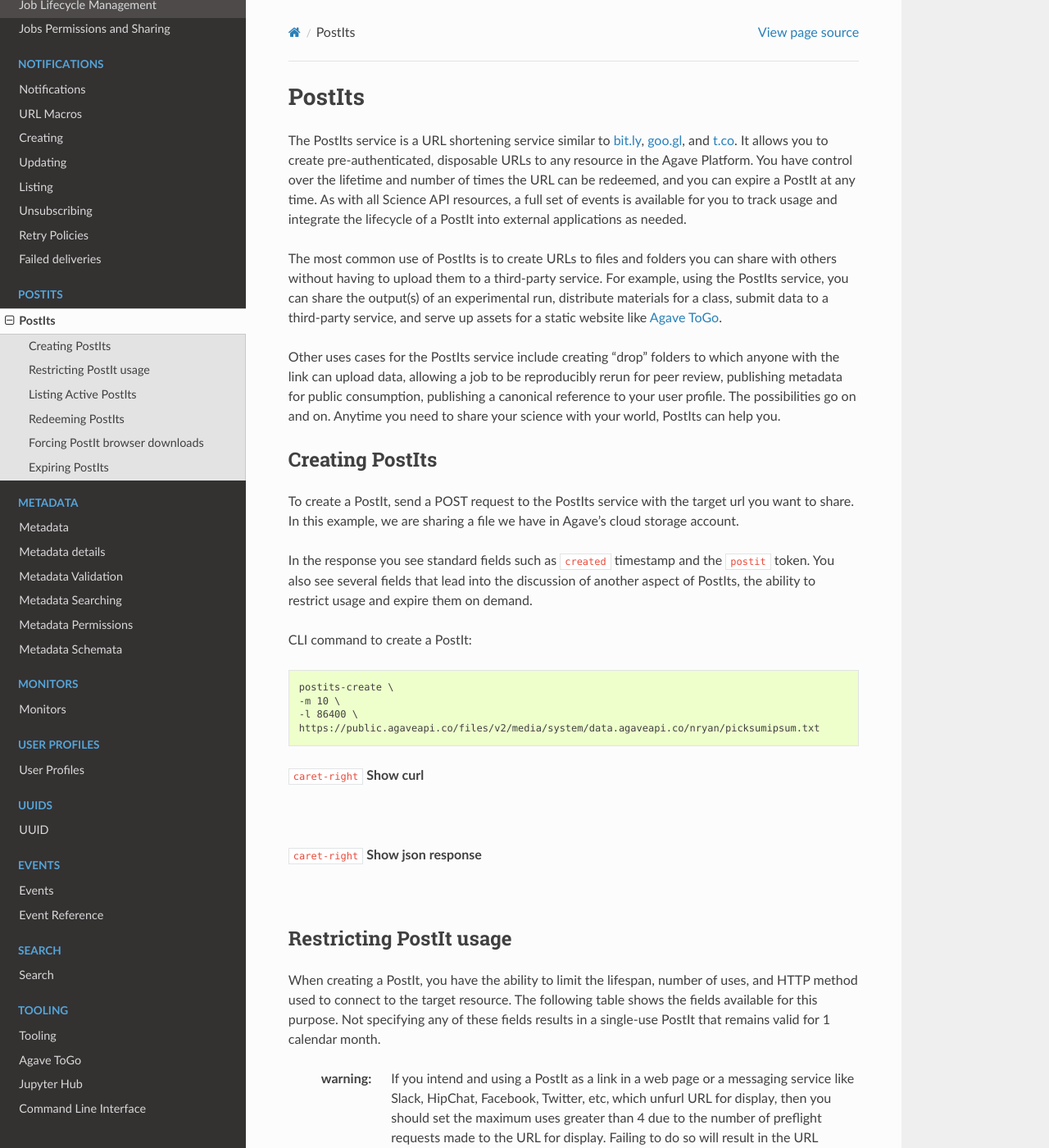
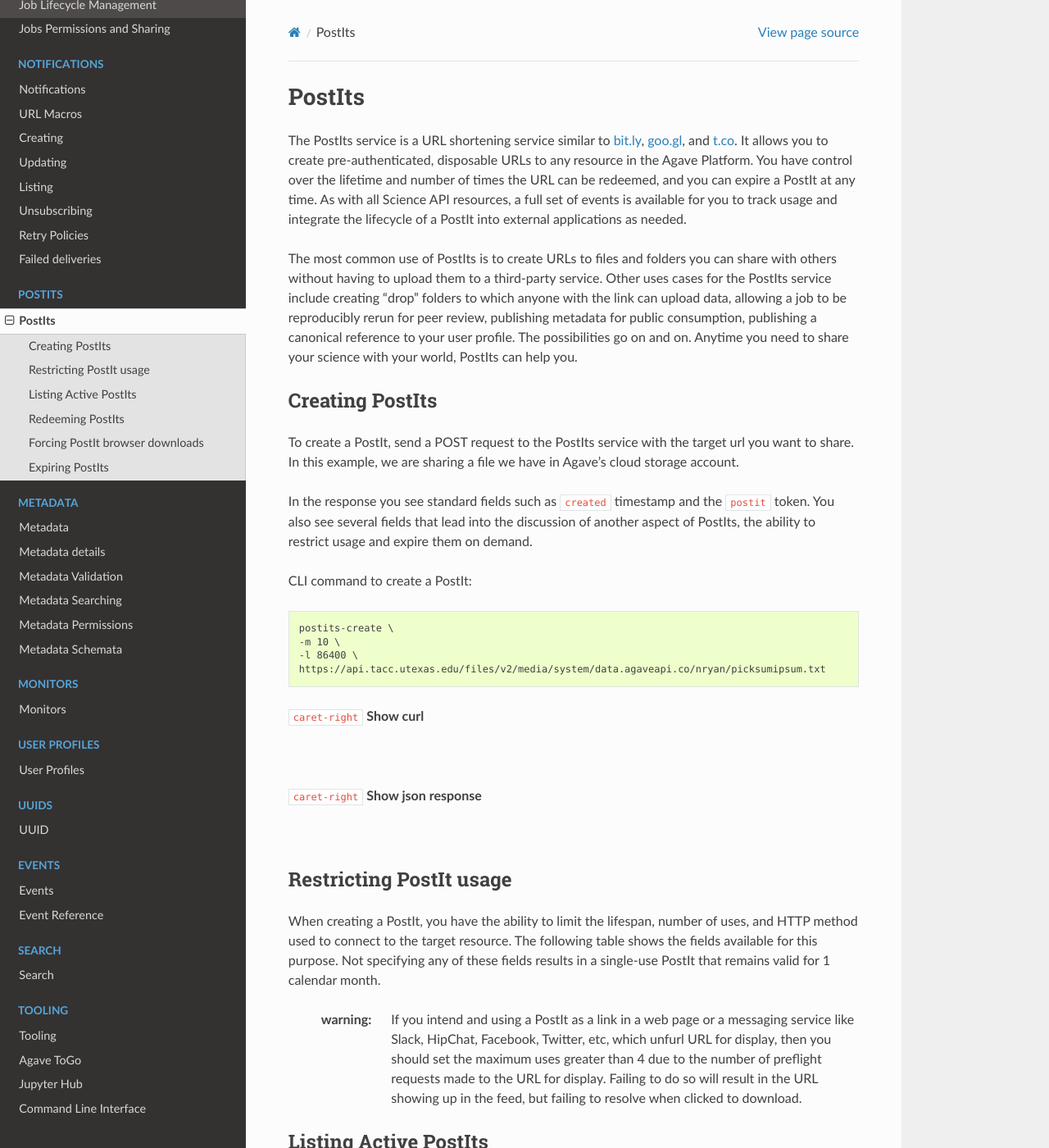
Before and after one commit to TACC-Cloud/agave-docs, a Sphinx documentation site: the page built from docs/agave/guides/postits/introduction.rst, in a window 1280 px wide and 1400 px high. Shown: the whole window at 82% size. Built offline with Sphinx 7.4.7 and the Read the Docs theme 2.0.0, drawn with Linux system fonts in a browser that asks for light colours; cross-references to code outside the pages are shown as plain code; some of the changed lines change nothing that is shown; some of the changed text lies outside the part shown.

Commit message:
Update introduction.rst

```diff
--- a/docs/agave/guides/postits/introduction.rst
+++ b/docs/agave/guides/postits/introduction.rst
@@ -7,9 +7,7 @@ PostIts
 
 The PostIts service is a URL shortening service similar to `bit.ly <https://bit.ly>`_\ , `goo.gl <https://goo.gl/>`_\ , and `t.co <http://t.co>`_. It allows you to create pre-authenticated, disposable URLs to any resource in the Agave Platform. You have control over the lifetime and number of times the URL can be redeemed, and you can expire a PostIt at any time. As with all Science API resources, a full set of events is available for you to track usage and integrate the lifecycle of a PostIt into external applications as needed.
 
-The most common use of PostIts is to create URLs to files and folders you can share with others without having to upload them to a third-party service. For example, using the PostIts service, you can share the output(s) of an experimental run, distribute materials for a class, submit data to a third-party service, and serve up assets for a static website like `Agave ToGo <https://togo.agaveapi.co/>`_.
-
-Other uses cases for the PostIts service include creating "drop" folders to which anyone with the link can upload data, allowing a job to be reproducibly rerun for peer review, publishing metadata for public consumption, publishing a canonical reference to your user profile. The possibilities go on and on. Anytime you need to share your science with your world, PostIts can help you.
+The most common use of PostIts is to create URLs to files and folders you can share with others without having to upload them to a third-party service. Other uses cases for the PostIts service include creating "drop" folders to which anyone with the link can upload data, allowing a job to be reproducibly rerun for peer review, publishing metadata for public consumption, publishing a canonical reference to your user profile. The possibilities go on and on. Anytime you need to share your science with your world, PostIts can help you.
 
 Creating PostIts
 ----------------
@@ -25,7 +23,7 @@ CLI command to create a PostIt:
    postits-create \
    -m 10 \
    -l 86400 \
-   https://public.agaveapi.co/files/v2/media/system/data.agaveapi.co/nryan/picksumipsum.txt
+   https://api.tacc.utexas.edu/files/v2/media/system/data.agaveapi.co/nryan/picksumipsum.txt
 
 .. container:: foldable
 
@@ -41,8 +39,8 @@ CLI command to create a PostIt:
           -d "lifetime=3600" \
           -d "maxUses=10" \
           -d "method=GET" \
-          -d "url=https://public.agaveapi.co/files/v2/media/system/data.agaveapi.co/nryan/picksumipsum.txt" \
-          'https://public.agaveapi.co/postits/v2/?pretty=true'
+          -d "url=https://api.tacc.utexas.edu/files/v2/media/system/data.agaveapi.co/nryan/picksumipsum.txt" \
+          'https://api.tacc.utexas.edu/postits/v2/?pretty=true'
 |
 
 .. container:: foldable
@@ -63,17 +61,17 @@ CLI command to create a PostIt:
         "remainingUses":10,
         "postit":"f61256c53bf3744185de4ac6c0c839b4",
         "noauth":false,
-        "url":"https://public.agaveapi.co/files/v2/media/system/data.agaveapi.co//home/nryan/picksumipsum.txt",
+        "url":"https://api.tacc.utexas.edu/files/v2/media/system/data.agaveapi.co//home/nryan/picksumipsum.txt",
         "method":"GET",
         "_links":{
           "self":{
-            "href":"https://public.agaveapi.co/postits/v2/f61256c53bf3744185de4ac6c0c839b4"
+            "href":"https://api.tacc.utexas.edu/postits/v2/f61256c53bf3744185de4ac6c0c839b4"
           },
           "profile":{
-            "href":"https://public.agaveapi.co/profiles/v2/nryan"
+            "href":"https://api.tacc.utexas.edu/profiles/v2/nryan"
           },
           "file":{
-            "href":"https://public.agaveapi.co/files/v2/media/system/data.agaveapi.co//home/nryan/picksumipsum.txt"
+            "href":"https://api.tacc.utexas.edu/files/v2/media/system/data.agaveapi.co//home/nryan/picksumipsum.txt"
           }
         }
         }
@@ -168,7 +166,7 @@ To list all currently active PostIts, enter the following CLI command:
      .. code-block:: shell
 
         curl -sk -H "Authorization: Bearer $AUTH_TOKEN" \
-          'https://public.agaveapi.co/postits/v2/?pretty=true'
+          'https://api.tacc.utexas.edu/postits/v2/?pretty=true'
 |
 
 .. container:: foldable
@@ -190,17 +188,17 @@ To list all currently active PostIts, enter the following CLI command:
           "remainingUses":10,
           "postit":"f61256c53bf3744185de4ac6c0c839b4",
           "noauth":false,
-          "url":"https://public.agaveapi.co/files/v2/media/system/data.agaveapi.co//home/nryan/picksumipsum.txt",
+          "url":"https://api.tacc.utexas.edu/files/v2/media/system/data.agaveapi.co//home/nryan/picksumipsum.txt",
           "method":"GET",
           "_links":{
             "self":{
-              "href":"https://public.agaveapi.co/postits/v2/f61256c53bf3744185de4ac6c0c839b4"
+              "href":"https://api.tacc.utexas.edu/postits/v2/f61256c53bf3744185de4ac6c0c839b4"
             },
             "profile":{
-              "href":"https://public.agaveapi.co/profiles/v2/nryan"
+              "href":"https://api.tacc.utexas.edu/profiles/v2/nryan"
             },
             "file":{
-              "href":"https://public.agaveapi.co/files/v2/media/system/data.agaveapi.co//home/nryan/picksumipsum.txt"
+              "href":"https://api.tacc.utexas.edu/files/v2/media/system/data.agaveapi.co//home/nryan/picksumipsum.txt"
             }
           }
         }
@@ -217,7 +215,7 @@ cURL command for redeeming a PostIt:
 
 .. code-block:: plaintext
 
-   curl -s -o picksumipsum.txt 'https://public.agaveapi.co/postits/v2/f61256c53bf3744185de4ac6c0c839b4'
+   curl -s -o picksumipsum.txt 'https://api.tacc.utexas.edu/postits/v2/f61256c53bf3744185de4ac6c0c839b4'
 
 Which would download the ``picksumipsum.txt`` file from your storage system.
 
@@ -230,7 +228,7 @@ Which would download the ``picksumipsum.txt`` file from your storage system.
 
      .. code-block:: shell
 
-        curl -s -o picksumipsum.txt 'https://public.agaveapi.co/postits/v2/f61256c53bf3744185de4ac6c0c839b4'
+        curl -s -o picksumipsum.txt 'https://api.tacc.utexas.edu/postits/v2/f61256c53bf3744185de4ac6c0c839b4'
 |
 
    :warning: There will be no response for redeeming PostIts, even if the redemption fails.
@@ -263,7 +261,7 @@ Manually expiring a PostIt with CLI:
 
         curl -sk -H "Authorization: Bearer $AUTH_TOKEN" \
         -X DELETE
-        'https://public.agaveapi.co/postits/v2/f61566c53bf3744185de4ac6c0c839b4?pretty=true'
+        'https://api.tacc.utexas.edu/postits/v2/f61566c53bf3744185de4ac6c0c839b4?pretty=true'
 |
 
 
```
